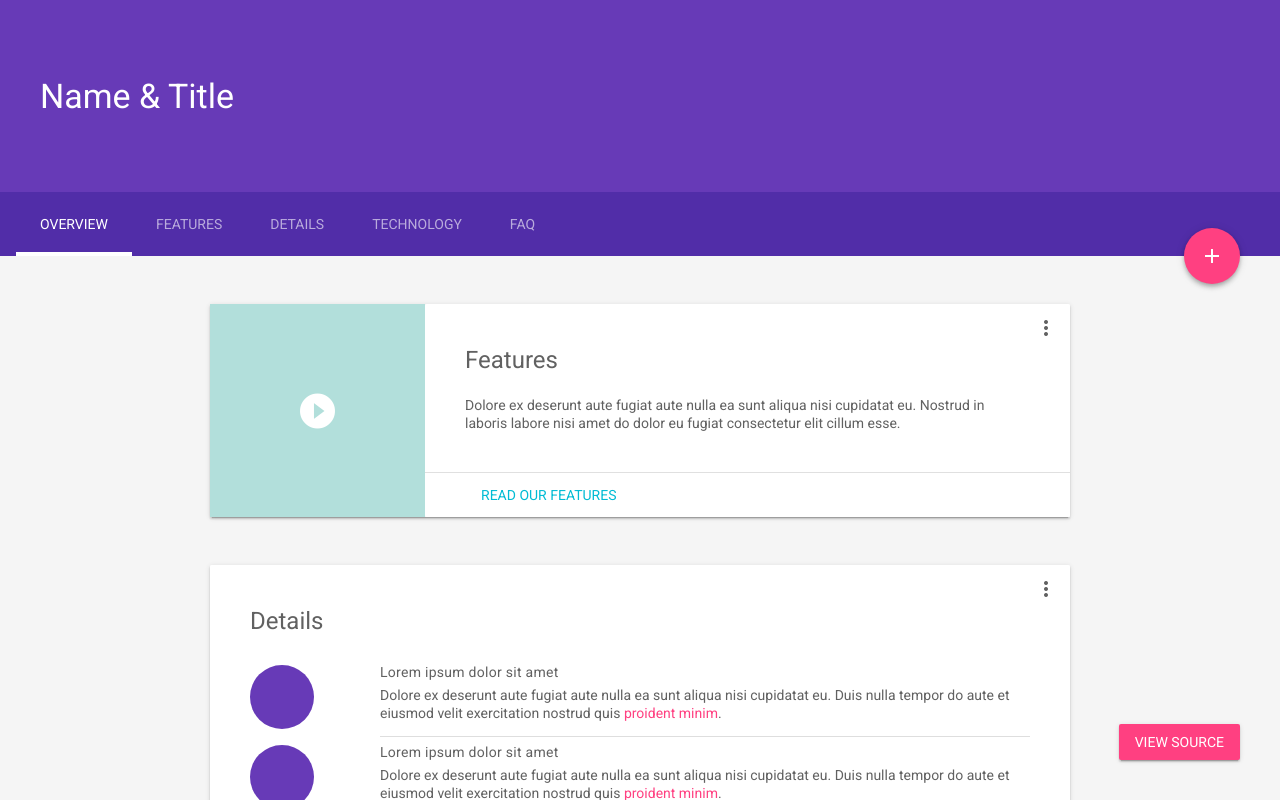
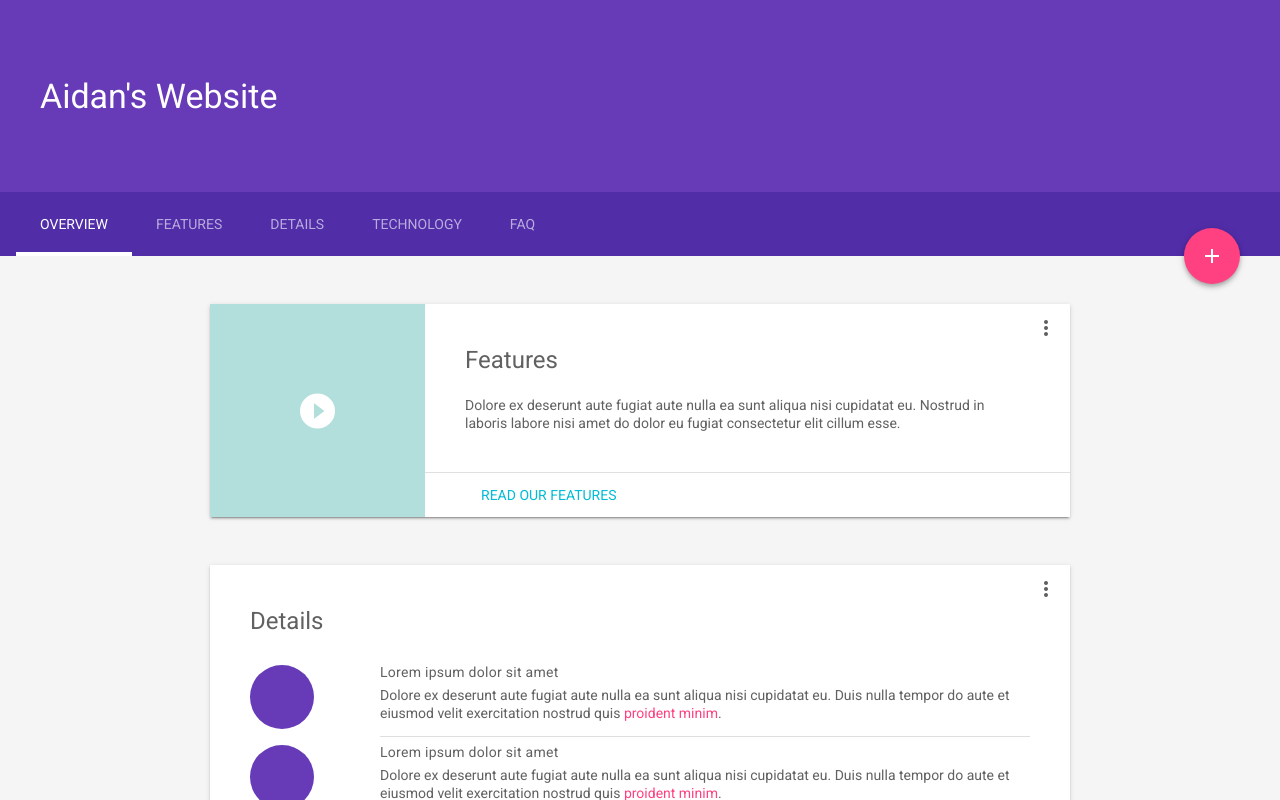
Before and after one commit to Richienb/web.html, a plain HTML site: page index.html in a window 1280 px wide. Drawn offline with nearby package versions, Linux system fonts and the light colour scheme.

Commit message:
Update index.html

```diff
--- a/index.html
+++ b/index.html
@@ -50,7 +50,7 @@
         <div class="mdl-layout--large-screen-only mdl-layout__header-row">
         </div>
         <div class="mdl-layout--large-screen-only mdl-layout__header-row">
-          <h3>Name &amp; Title</h3>
+          <h3>Aidan's Website</h3>
         </div>
         <div class="mdl-layout--large-screen-only mdl-layout__header-row">
         </div>
@@ -275,7 +275,6 @@
         </footer>
       </main>
     </div>
-    <a href="https://github.com/google/material-design-lite/blob/mdl-1.x/templates/text-only/" target="_blank" id="view-source" class="mdl-button mdl-js-button mdl-button--raised mdl-js-ripple-effect mdl-color--accent mdl-color-text--accent-contrast">View Source</a>
     <script src="https://code.getmdl.io/1.3.0/material.min.js"></script>
   </body>
 </html>
```
